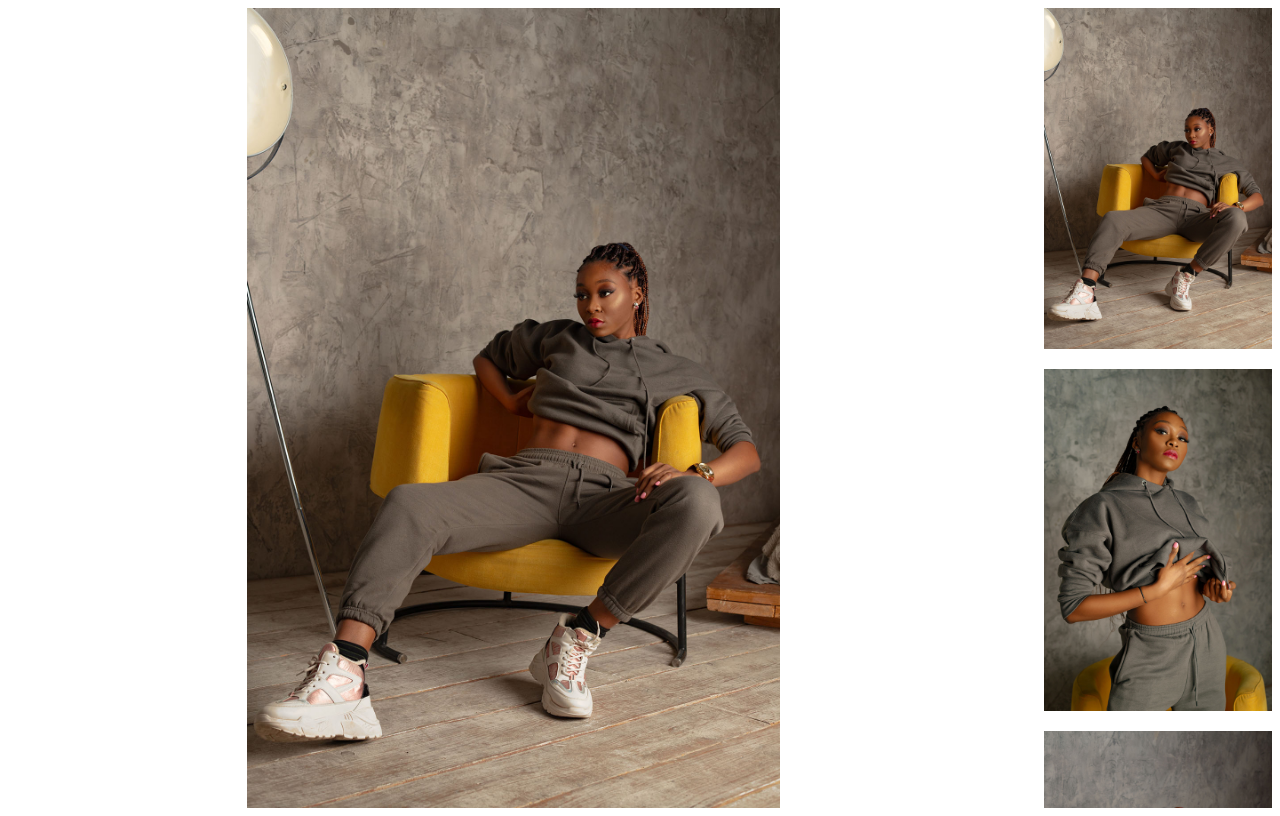
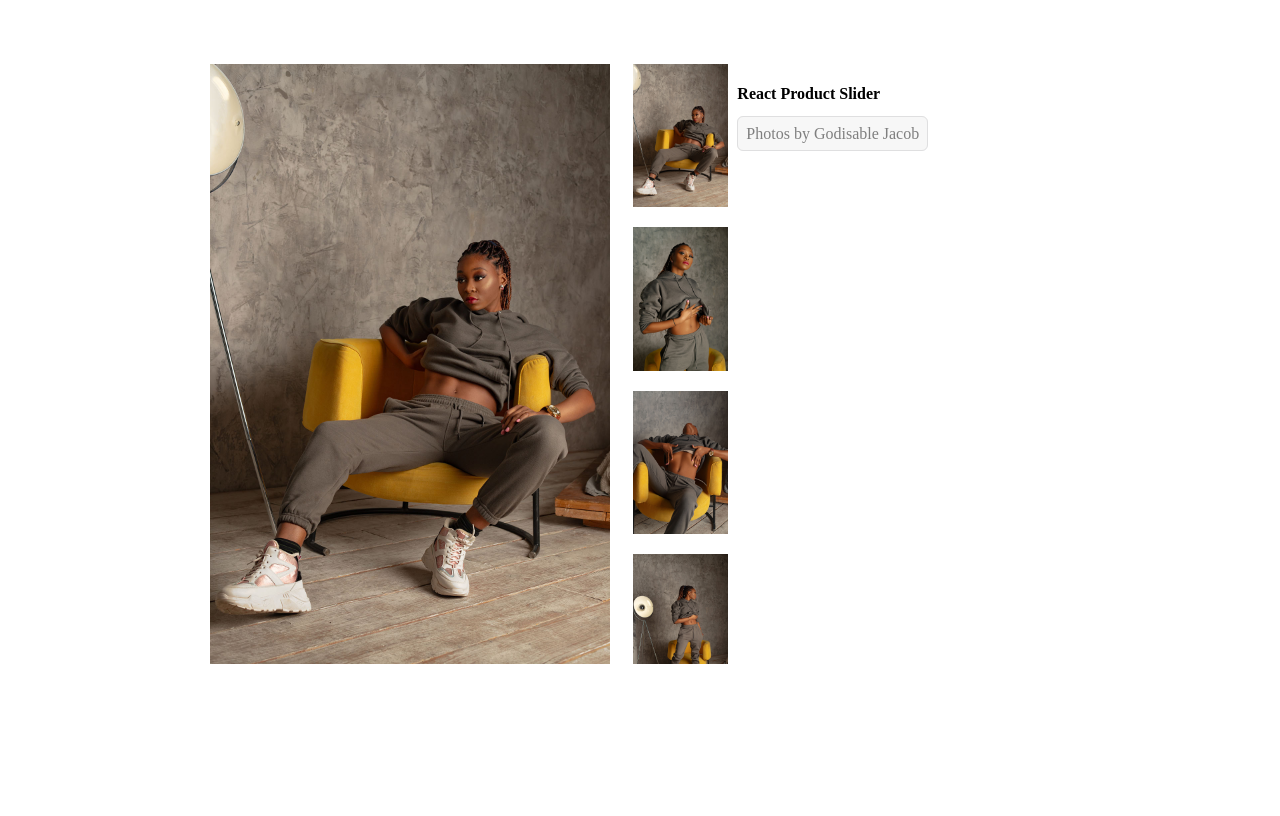
Before and after one commit to alrramezani/react-product-slider, a React (Create React App) app: page / in a window 1280 px wide. Built offline with nearby package versions, Linux system fonts and the light colour scheme.

Commit message:
create playground

```diff
--- a/src/App.tsx
+++ b/src/App.tsx
@@ -1,5 +1,5 @@
 import ReactProductSlider from "./react-product-slider";
-import {AppContainer} from "./appStyle"
+import { AppContainer } from "./appStyle";
 const items = {
   images: [
     { src: "mockImages/slide-1.jpg", alt: "slide-1" },
@@ -28,7 +28,20 @@ const items = {
 function App() {
   return (
     <AppContainer>
-      <ReactProductSlider items={items} />
+      <div className="slider">
+        <ReactProductSlider items={items} />
+      </div>
+      <div className="content">
+        <h4>React Product Slider</h4>
+        <a
+          href="https://www.pexels.com/@godisable-jacob-226636"
+          target="_blank"
+          rel="noreferrer"
+          className="link-to-photographer"
+        >
+          Photos by Godisable Jacob
+        </a>
+      </div>
     </AppContainer>
   );
 }
--- a/src/appStyle.ts
+++ b/src/appStyle.ts
@@ -1,5 +1,26 @@
 import styled from "styled-components";
 export const AppContainer = styled.div`
-  width: 100%;
-  height: 100vh;
+  width: 70%;
+  height: 600px;
+  display: flex;
+  justify-content: space-between;
+  margin:auto;
+  margin-top:64px;
+  .slider {
+    height: 100%;
+    width: 60%;
+  }
+  .content {
+    height: 100%;
+    width: 39%;
+    .link-to-photographer {
+      text-decoration:none;
+      color: #7f7f7f;
+      border: 1px solid;
+      border-radius: 6px;
+      border-color: #dfdfe0;
+      background: #f7f7f7;
+      padding: 8px;
+    }
+  }
 `;
```
Also changed, not shown: 1 other file (tests, documents, lock files or other folders).
